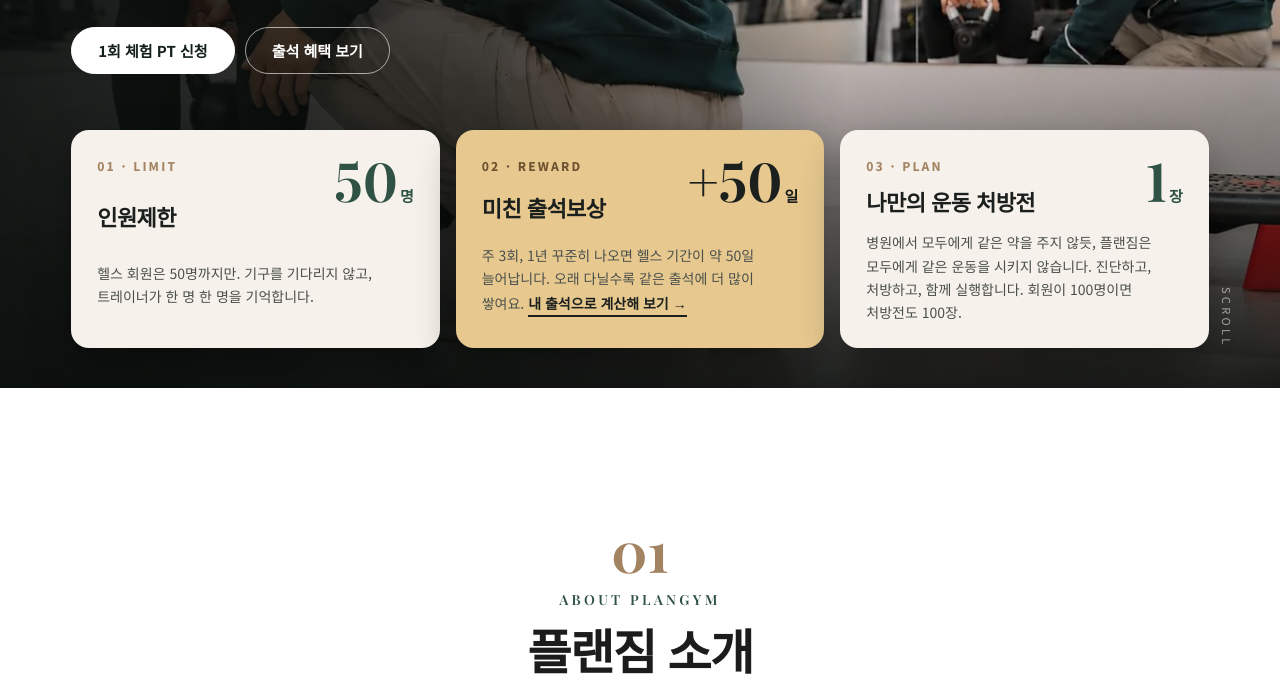
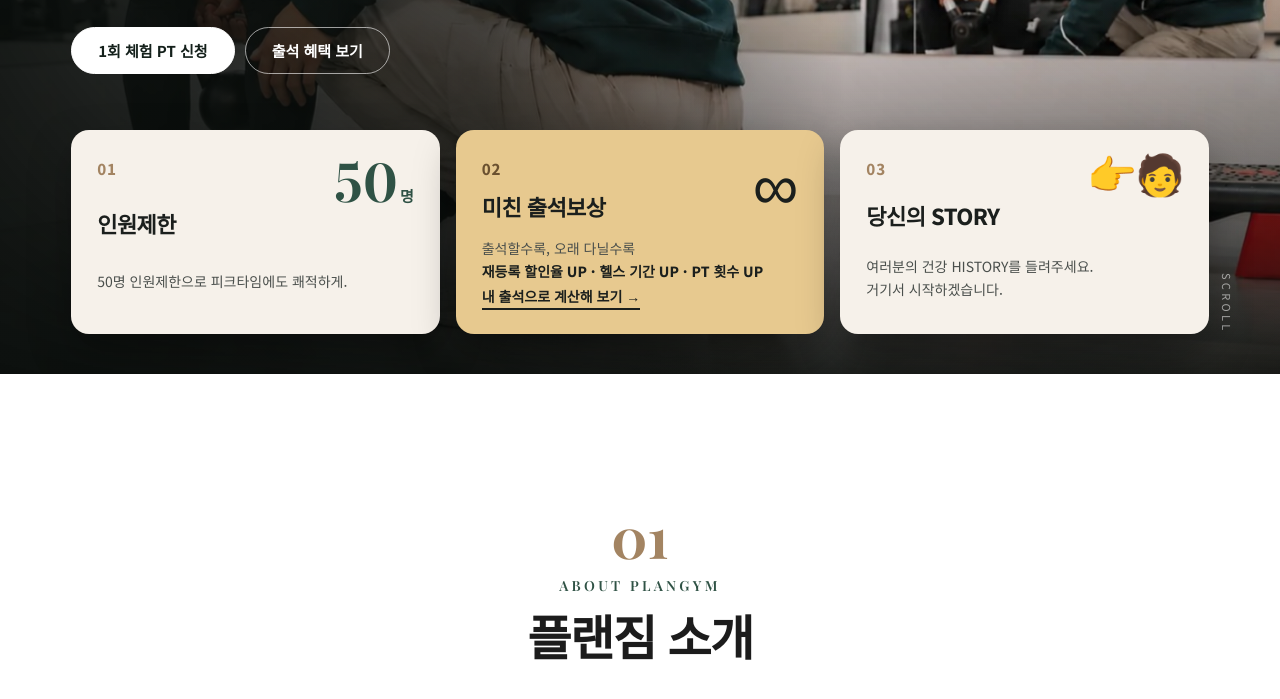
Before and after one commit to mdaks28-commits/Plangym_homepage, a plain HTML site: page index.html in a window 1280 px wide. Shown: the part 592-1291 px from the top of the page. Drawn offline with nearby package versions, Linux system fonts and the light colour scheme; a web font is replaced by a local one.

Commit message:
대문 3요소 카드 문구·아이콘 변경
Co-Authored-By: Claude Opus 5.5 <noreply@anthropic.com>
Claude-Session: https://claude.ai/code/session_01UVmAoTH6DPe76eV1PL8LoW

```diff
--- a/index.html
+++ b/index.html
@@ -119,12 +119,15 @@ nav .sub a:hover{color:var(--brand);background:var(--soft)}
 .pillars{margin-top:56px;display:grid;grid-template-columns:repeat(3,1fr);gap:16px}
 .pillar{position:relative;display:grid;grid-template-columns:1fr auto;gap:4px 16px;align-items:start;padding:26px 26px 24px;border-radius:18px;background:#f6f1ea;color:#1b1f1d;text-decoration:none;box-shadow:0 18px 40px rgba(0,0,0,.35);transition:transform .25s,box-shadow .25s;min-width:0}
 .pillar:hover{transform:translateY(-4px);box-shadow:0 24px 50px rgba(0,0,0,.45)}
-.pillar .pn{grid-column:1;font-size:12px;letter-spacing:.18em;font-weight:800;color:var(--beige-deep,#a38462);margin:0}
+.pillar .pn{grid-column:1;font-size:15px;letter-spacing:.06em;font-weight:800;color:var(--beige-deep,#a38462);margin:0}
 .pillar .big{grid-column:2;grid-row:1/3;font-family:var(--serif);font-size:54px;font-weight:700;line-height:.9;color:#2f5245;font-variant-numeric:lining-nums;white-space:nowrap}
 .pillar .big small{font-family:var(--sans);font-size:15px;font-weight:800;margin-left:2px}
 .pillar h2{grid-column:1;margin:6px 0 0;font-size:22px;font-weight:800;letter-spacing:-.025em;color:#1b1f1d;line-height:1.3}
 .pillar p.d{grid-column:1/-1;margin:12px 0 0;font-size:14px;line-height:1.65;color:#4a4f4c}
 .pillar.hot{background:#e7c98f}
+.pillar .big.inf{font-family:var(--sans);font-size:64px;font-weight:400;line-height:.8}
+.pillar .big.emo{font-family:"Apple Color Emoji","Segoe UI Emoji","Noto Color Emoji",sans-serif;font-size:40px;line-height:1;letter-spacing:-.05em}
+.pillar p.d b{color:#1b1f1d;font-weight:800}
 .pillar.hot .pn{color:#6b5130}
 .pillar.hot .big{color:#1b1f1d}
 .pillar .go{display:inline-block;margin-top:2px;font-weight:800;color:#1b1f1d;border-bottom:2px solid currentColor}
@@ -1162,9 +1165,9 @@ footer .logo{font-size:22px;color:var(--ink)}
       </div>
     </div>
     <div class="pillars">
-      <div class="pillar"><p class="pn">01 · LIMIT</p><p class="big" aria-hidden="true">50<small>명</small></p><h2>인원제한</h2><p class="d">헬스 회원은 50명까지만. 기구를 기다리지 않고, 트레이너가 한 명 한 명을 기억합니다.</p></div>
-      <a class="pillar hot" href="#attendance"><p class="pn">02 · REWARD</p><p class="big" aria-hidden="true">+50<small>일</small></p><h2>미친 출석보상</h2><p class="d">주 3회, 1년 꾸준히 나오면 헬스 기간이 약 50일 늘어납니다. 오래 다닐수록 같은 출석에 더 많이 쌓여요. <span class="go">내 출석으로 계산해 보기 →</span></p></a>
-      <div class="pillar"><p class="pn">03 · PLAN</p><p class="big" aria-hidden="true">1<small>장</small></p><h2>나만의 운동 처방전</h2><p class="d">병원에서 모두에게 같은 약을 주지 않듯, 플랜짐은 모두에게 같은 운동을 시키지 않습니다. 진단하고, 처방하고, 함께 실행합니다. 회원이 100명이면 처방전도 100장.</p></div>
+      <div class="pillar"><p class="pn">01</p><p class="big" aria-hidden="true">50<small>명</small></p><h2>인원제한</h2><p class="d">50명 인원제한으로 피크타임에도 쾌적하게.</p></div>
+      <a class="pillar hot" href="#attendance"><p class="pn">02</p><p class="big inf" aria-hidden="true">∞</p><h2>미친 출석보상</h2><p class="d">출석할수록, 오래 다닐수록<br><b>재등록 할인율 UP · 헬스 기간 UP · PT 횟수 UP</b> <span class="go">내 출석으로 계산해 보기 →</span></p></a>
+      <div class="pillar"><p class="pn">03</p><p class="big emo" aria-hidden="true">👉🧑</p><h2>당신의 STORY</h2><p class="d">여러분의 건강 HISTORY를 들려주세요.<br>거기서 시작하겠습니다.</p></div>
     </div>
     <span class="scrollhint" aria-hidden="true">SCROLL</span>
   </div>
```
